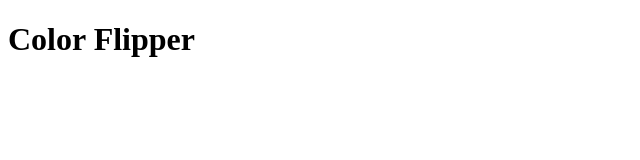
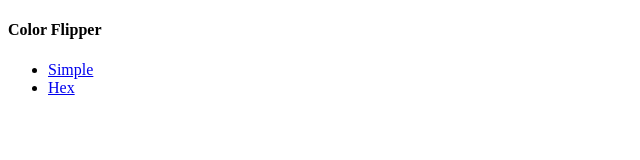
Before and after one commit to joominchoi/color-flipper, a plain HTML site: page index.html in a window 1280 px wide. Shown: the whole page, without its empty margins (0-640 px from the left). Drawn offline with Linux system fonts and the light colour scheme.

Commit message:
Create hex.html and nav bar

```diff
--- a/index.html
+++ b/index.html
@@ -9,7 +9,19 @@
 </head>
 
 <body>
-  <h1>Color Flipper</h1>
+  <nav>
+    <div class="nav-center">
+      <h4>Color Flipper</h4>
+      <ul class="nav-links">
+        <li>
+          <a href="index.html">Simple</a>
+        </li>
+        <li>
+          <a href="hex.html">Hex</a>
+        </li>
+      </ul>
+    </div>
+  </nav>
 
   <script src="app.js"></script>
 </body>
```
Also changed, not shown: hex.html (added).
